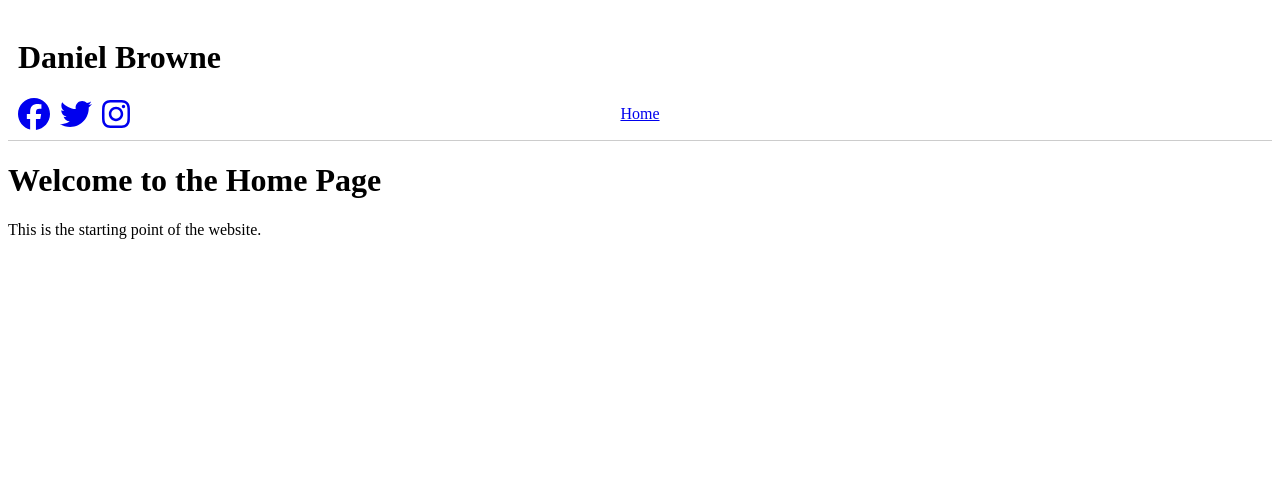
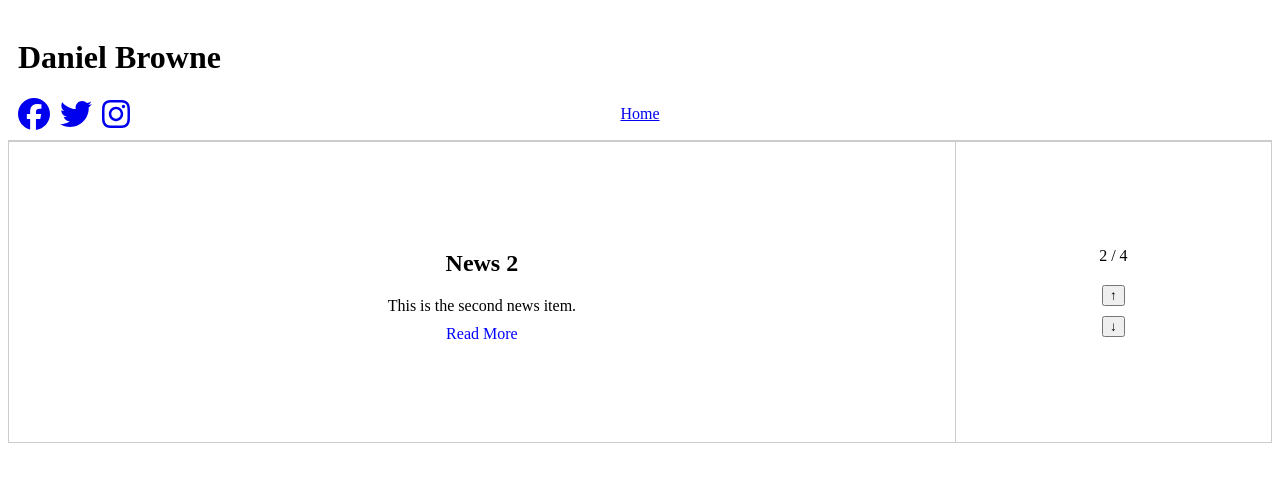
Before and after one commit to Sammy-John/musician_cms, a React (Create React App) app in the folder frontend/: page / in a window 1280 px wide. Shown: the top 482 px of the page. Built offline with nearby package versions, Linux system fonts and the light colour scheme.

Commit message:
News Slider Added

```diff
--- a/frontend/src/components/News.js
+++ b/frontend/src/components/News.js
@@ -0,0 +1,126 @@
+import React, { useState, useEffect } from "react";
+
+const News = () => {
+  const slides = [
+    { heading: "News 1", text: "This is the first news item.", link: "#" },
+    { heading: "News 2", text: "This is the second news item.", link: "#" },
+    { heading: "News 3", text: "This is the third news item.", link: "#" },
+    { heading: "News 4", text: "This is the fourth news item.", link: "#" },
+  ];
+
+  // Add cloned slides
+  const extendedSlides = [
+    slides[slides.length - 1], // Clone of the last slide
+    ...slides,
+    slides[0], // Clone of the first slide
+  ];
+
+  const [currentSlide, setCurrentSlide] = useState(1); // Start at the first real slide
+  const [isTransitioning, setIsTransitioning] = useState(false);
+
+  // Auto-scroll timer
+  useEffect(() => {
+    const interval = setInterval(() => {
+      handleNext();
+    }, 3000); // Change slide every 3 seconds
+    return () => clearInterval(interval); // Cleanup on component unmount
+  }, [currentSlide]);
+
+  const handleNext = () => {
+    if (isTransitioning) return;
+    setIsTransitioning(true);
+    setCurrentSlide((prev) => prev + 1);
+  };
+
+  const handlePrev = () => {
+    if (isTransitioning) return;
+    setIsTransitioning(true);
+    setCurrentSlide((prev) => prev - 1);
+  };
+
+  // Handle transition end for seamless looping
+  const handleTransitionEnd = () => {
+    setIsTransitioning(false);
+    if (currentSlide === 0) {
+      setCurrentSlide(slides.length); // Jump to the last real slide
+    } else if (currentSlide === slides.length + 1) {
+      setCurrentSlide(1); // Jump to the first real slide
+    }
+  };
+
+  return (
+    <div style={{ display: "flex", height: "300px", border: "1px solid #ccc", overflow: "hidden" }}>
+      {/* Slider Content */}
+      <div
+        style={{
+          flex: 3,
+          position: "relative",
+          overflow: "hidden",
+        }}
+      >
+        <div
+          style={{
+            position: "absolute",
+            top: `-${currentSlide * 100}%`,
+            transition: isTransitioning ? "top 0.5s ease-in-out" : "none",
+            width: "100%",
+          }}
+          onTransitionEnd={handleTransitionEnd}
+        >
+          {extendedSlides.map((slide, index) => (
+            <div
+              key={index}
+              style={{
+                height: "300px",
+                display: "flex",
+                flexDirection: "column",
+                justifyContent: "center",
+                alignItems: "center",
+                padding: "20px",
+                boxSizing: "border-box",
+              }}
+            >
+              <h2 style={{ margin: "10px 0" }}>{slide.heading}</h2>
+              <p style={{ margin: "10px 0" }}>{slide.text}</p>
+              <a href={slide.link} style={{ textDecoration: "none", color: "blue" }}>
+                Read More
+              </a>
+            </div>
+          ))}
+        </div>
+      </div>
+
+      {/* Controls */}
+      <div
+        style={{
+          flex: 1,
+          display: "flex",
+          flexDirection: "column",
+          justifyContent: "center",
+          alignItems: "center",
+          borderLeft: "1px solid #ccc",
+        }}
+      >
+        {/* Slide Identifier */}
+        <div style={{ marginBottom: "20px" }}>
+          <span>
+            {currentSlide === 0
+              ? slides.length
+              : currentSlide === slides.length + 1
+              ? 1
+              : currentSlide}{" "}
+            / {slides.length}
+          </span>
+        </div>
+
+        {/* Buttons */}
+        <div style={{ display: "flex", flexDirection: "column", gap: "10px" }}>
+          <button onClick={handlePrev}>&uarr;</button>
+          <button onClick={handleNext}>&darr;</button>
+        </div>
+      </div>
+    </div>
+  );
+};
+
+export default News;
--- a/frontend/src/pages/Home.js
+++ b/frontend/src/pages/Home.js
@@ -1,10 +1,10 @@
 import React from "react";
+import News from "../components/News";
 
 const Home = () => {
   return (
     <div>
-      <h1>Welcome to the Home Page</h1>
-      <p>This is the starting point of the website.</p>
+      <News />
     </div>
   );
 };
```
Also changed, not shown: frontend/src/components/Footer.js (+23 -0 lines).
